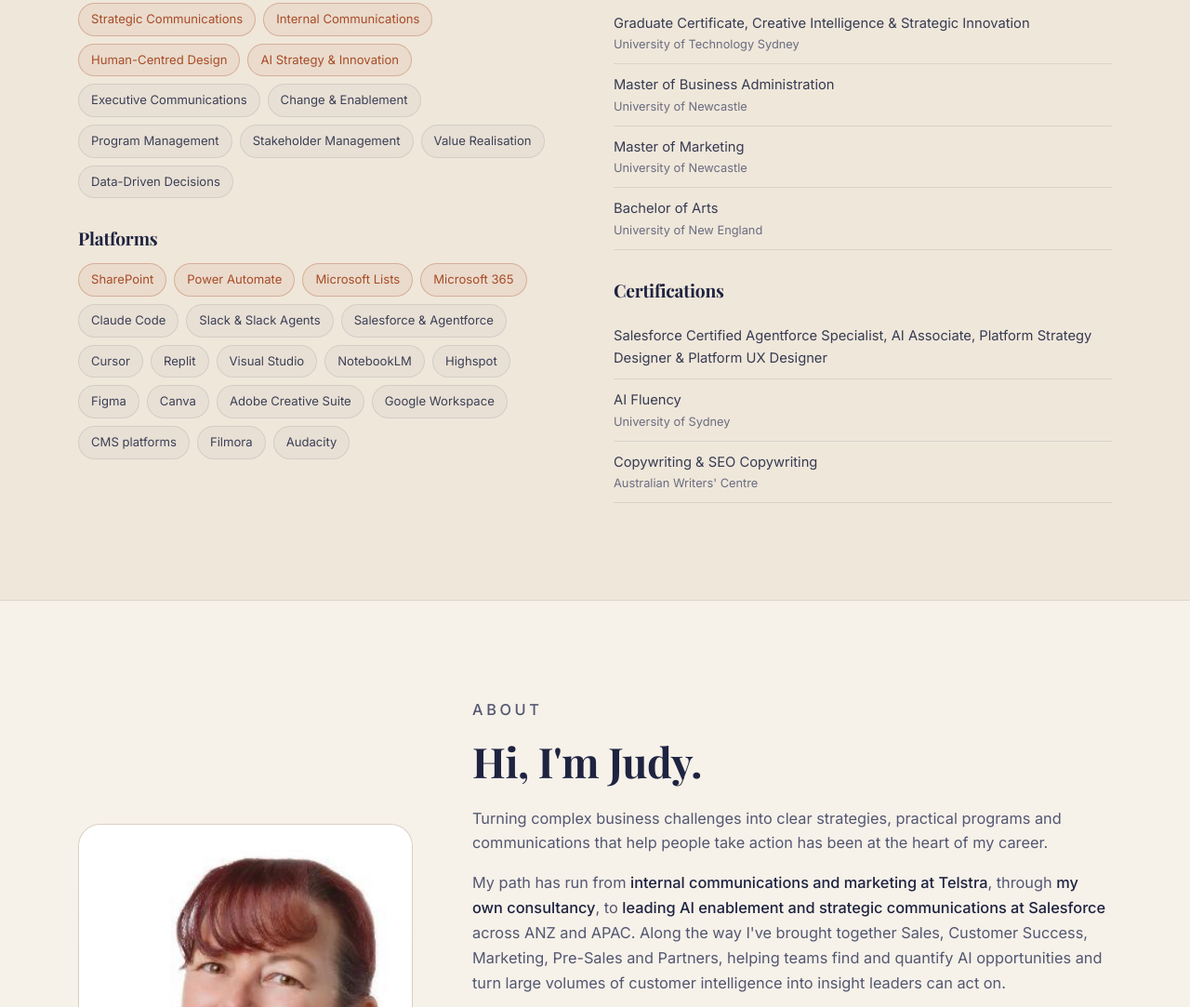
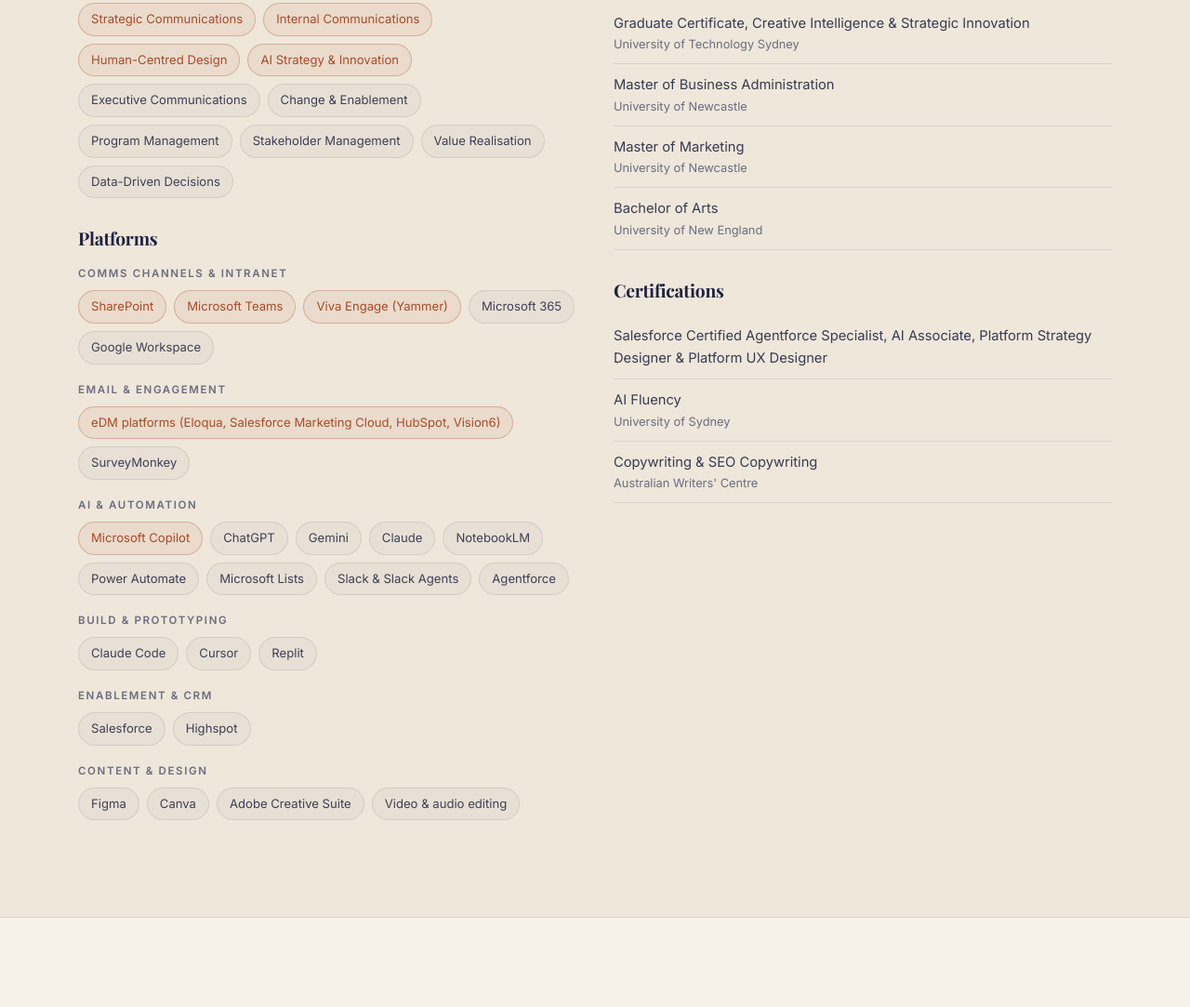
Before and after one commit to SpareRoom-Creations/Spareroom-Webpage, a plain HTML site: page index.html in a window 1280 px wide. Shown: the part 6530-7613 px from the top of the page at 93% size. Drawn offline with nearby package versions, Linux system fonts and the light colour scheme; a web font is replaced by a local one.

Commit message:
Group platforms by purpose; add Teams, Viva Engage, AI assistants, eDM and survey tools
Co-Authored-By: Claude Opus 5.5 <noreply@anthropic.com>

```diff
--- a/index.html
+++ b/index.html
@@ -178,6 +178,7 @@
   .tk h3 { font-size: 1.2rem; margin-bottom: 16px; }
   .chips { display: flex; flex-wrap: wrap; gap: 8px; }
   .chips span { font-size: .82rem; padding: 6px 13px; border-radius: 999px; border: 1px solid var(--line); background: rgba(var(--tint),.03); color: rgba(var(--ink),.85); }
+  .grp { font-size: .72rem; font-weight: 600; letter-spacing: .14em; text-transform: uppercase; color: var(--dim); margin: 18px 0 8px; }
   .chips span.hl { border-color: rgba(var(--goldrgb),.3); background: rgba(var(--goldrgb),.07); color: var(--gold); }
   .creds li { padding: 10px 0; border-bottom: 1px solid var(--line); font-size: .92rem; color: rgba(var(--ink),.88); }
   .creds li small { display: block; color: var(--dim); font-size: .8rem; }
@@ -544,10 +545,18 @@
             <span>Executive Communications</span><span>Change &amp; Enablement</span><span>Program Management</span><span>Stakeholder Management</span><span>Value Realisation</span><span>Data-Driven Decisions</span>
           </div>
           <h3 style="margin-top:32px">Platforms</h3>
-          <div class="chips">
-            <span class="hl">SharePoint</span><span class="hl">Power Automate</span><span class="hl">Microsoft Lists</span><span class="hl">Microsoft 365</span>
-            <span>Claude Code</span><span>Slack &amp; Slack Agents</span><span>Salesforce &amp; Agentforce</span><span>Cursor</span><span>Replit</span><span>Visual Studio</span><span>NotebookLM</span><span>Highspot</span><span>Figma</span><span>Canva</span><span>Adobe Creative Suite</span><span>Google Workspace</span><span>CMS platforms</span><span>Filmora</span><span>Audacity</span>
-          </div>
+          <p class="grp">Comms channels &amp; intranet</p>
+          <div class="chips"><span class="hl">SharePoint</span><span class="hl">Microsoft Teams</span><span class="hl">Viva Engage (Yammer)</span><span>Microsoft 365</span><span>Google Workspace</span></div>
+          <p class="grp">Email &amp; engagement</p>
+          <div class="chips"><span class="hl">eDM platforms (Eloqua, Salesforce Marketing Cloud, HubSpot, Vision6)</span><span>SurveyMonkey</span></div>
+          <p class="grp">AI &amp; automation</p>
+          <div class="chips"><span class="hl">Microsoft Copilot</span><span>ChatGPT</span><span>Gemini</span><span>Claude</span><span>NotebookLM</span><span>Power Automate</span><span>Microsoft Lists</span><span>Slack &amp; Slack Agents</span><span>Agentforce</span></div>
+          <p class="grp">Build &amp; prototyping</p>
+          <div class="chips"><span>Claude Code</span><span>Cursor</span><span>Replit</span></div>
+          <p class="grp">Enablement &amp; CRM</p>
+          <div class="chips"><span>Salesforce</span><span>Highspot</span></div>
+          <p class="grp">Content &amp; design</p>
+          <div class="chips"><span>Figma</span><span>Canva</span><span>Adobe Creative Suite</span><span>Video &amp; audio editing</span></div>
         </div>
         <div class="reveal">
           <h3>Education</h3>
```
